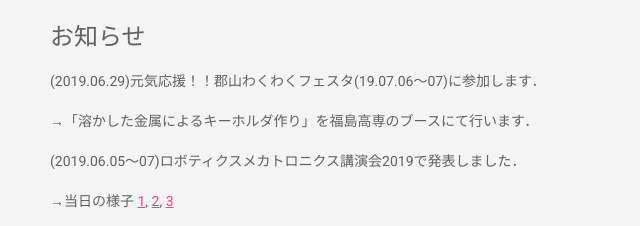
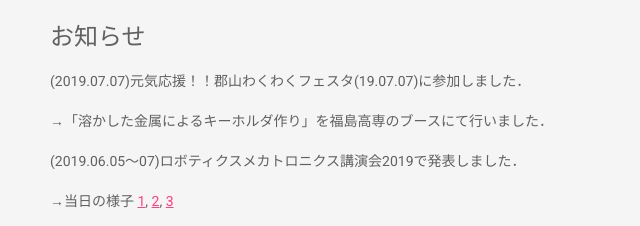
Before and after one commit to snoda89/nodalab_info, a plain HTML site: page index.html in a window 1280 px wide. Shown: the part 479-705 px from the top of the page, 160-800 px from the left. Drawn offline with nearby package versions, Linux system fonts and the light colour scheme.

Commit message:
participate_koriyama

```diff
--- a/index.html
+++ b/index.html
@@ -107,8 +107,8 @@
                       <img src="images/hp_logo.svg" width="400" height="300" alt="nodalab_cover">
                   </div>
                   <h4>お知らせ</h4>
-                  <p>(2019.06.29)元気応援！！郡山わくわくフェスタ(19.07.06〜07)に参加します．</p>
-                  <p>→「溶かした金属によるキーホルダ作り」を福島高専のブースにて行います．</p>
+                  <p>(2019.07.07)元気応援！！郡山わくわくフェスタ(19.07.07)に参加しました．</p>
+                  <p>→「溶かした金属によるキーホルダ作り」を福島高専のブースにて行いました．</p>
                   <p>(2019.06.05〜07)ロボティクスメカトロニクス講演会2019で発表しました．</p>
                   <p>→当日の様子
                   <a href="images/19_robomech_hp/19_robomech_01.jpg">1</a>,
```
